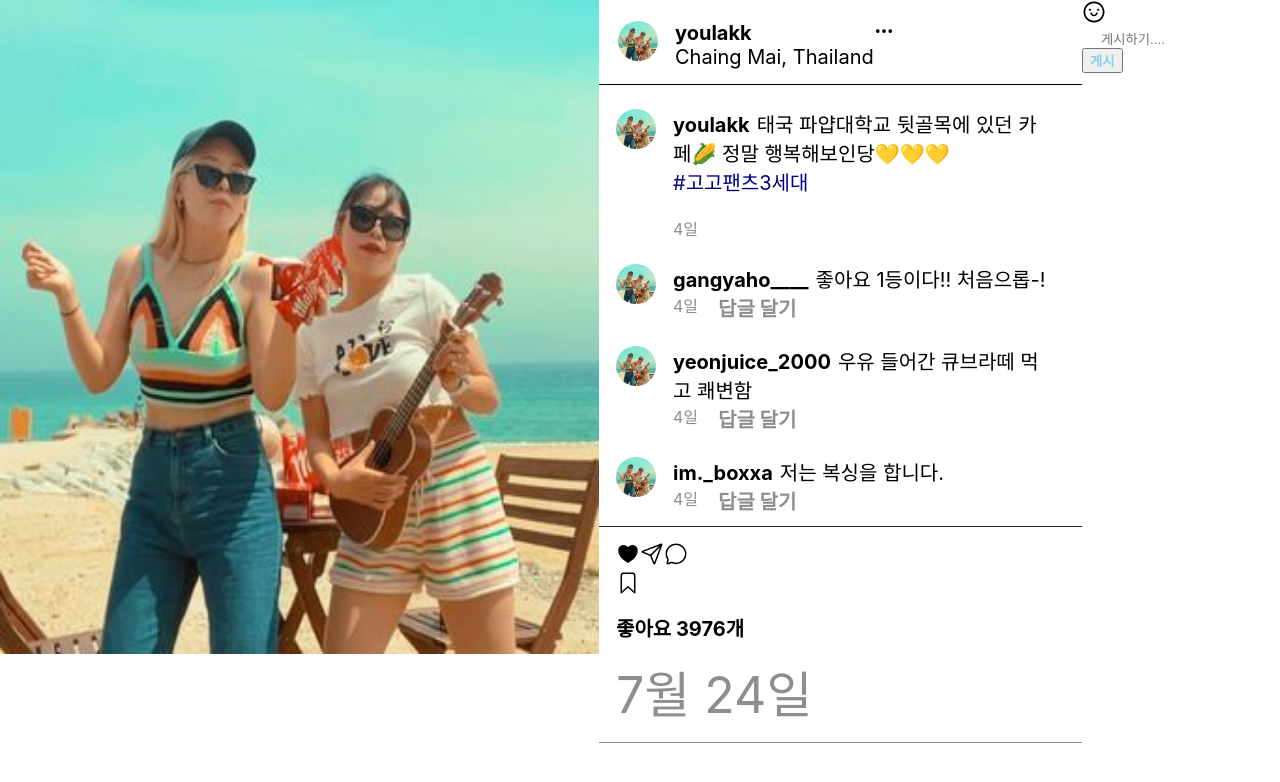
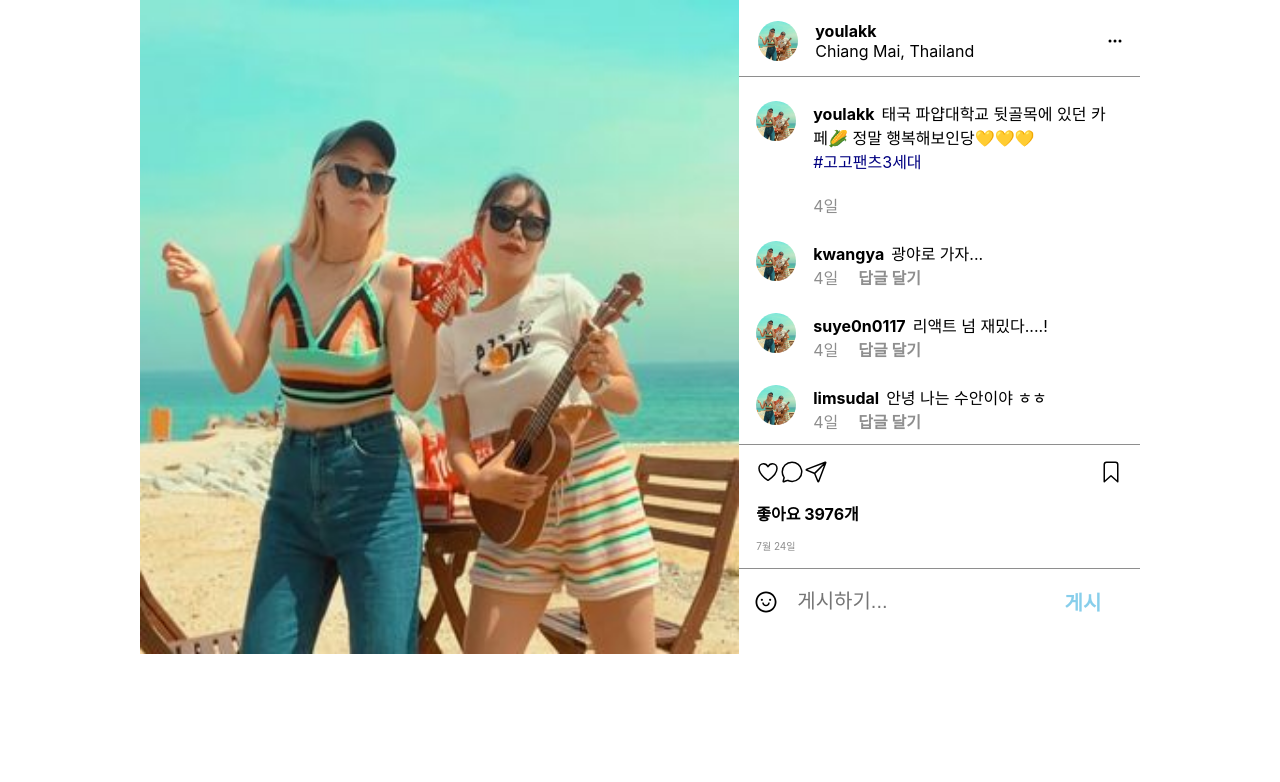
Before and after one commit to haeni0117/REACT_tutoring, a React (Create React App) app: page / in a window 1280 px wide. Shown: the top 782 px of the page. Built offline with nearby package versions, Linux system fonts and the light colour scheme.

Commit message:
✨8/1 튜터링 : 게시글 페이지 완성

```diff
--- a/src/pages/Post.js
+++ b/src/pages/Post.js
@@ -5,10 +5,10 @@ import react, { useState } from "react";
 import PostImg from "../assets/images/image1.jpeg";
 import MyProfileImg from "../assets/images/image1.jpeg";
 import CommentProfileImg from "../assets/images/image1.jpeg";
-import Comment from "./components/comment";
-import Modal from "./components/modal";
+import Comment from "../pages/components/comment";
+import Modal from "../pages/components/modal";
 
-//icons
+// Icons
 import {
   IoHeartOutline,
   IoChatbubbleOutline,
@@ -23,20 +23,28 @@ const Post = () => {
   const [day, setDay] = useState(4);
   const [like, setLike] = useState(false);
   const [likeNum, setLikeNum] = useState(3976);
+  const [reply, setReply] = useState();
+  const [isModalVisible, setModalVisible] = useState(false);
+
   const today = new Date();
-  const [month, date] = [today.getMonth(), today.getDate()];
-  const [reply, setReply] = useState();
+  const [month, date] = [today.getMonth() + 1, today.getDate()]; //배열 할당
+
   const handleSubmit = (e) => {
     setReply(e.target.value);
   };
-  const [isModalVisibie, setModalVisibie] = useState(false);
 
   return (
-    <div>
     <div
       css={css`
         display: flex;
-
+        justify-content: center;
+      `}
+    >
+      <div
+        css={css`
+          display: flex;
+          position: relative;
+          width: fit-content;
           justify-content: center;
         `}
       >
@@ -50,37 +58,38 @@ const Post = () => {
 
         <div
           css={css`
-            background-color: white;
-            width: 70%;
-            font-size: 20px;
-            position: relative;
-            justify-content: center;
+            width: 33%;
           `}
         >
+          {/* 상단 프로필 부분 */}
           <StyledProfileWrapper>
+            <div
+              css={css`
+                display: flex;
+              `}
+            >
               <StyledProfile src={MyProfileImg} />
               <div>
                 <StyledLink>youlakk</StyledLink>
-              <div>Chaing Mai, Thailand</div>
+                <div>Chiang Mai, Thailand</div>
               </div>
-            <div>
-              <IoEllipsisHorizontalSharp />
             </div>
+            <IoEllipsisHorizontalSharp
+              onClick={() => {
+                setModalVisible(true);
+              }}
+            />
           </StyledProfileWrapper>
+          {/* 프로필 하단 부분 */}
           <div
             css={css`
-              background-color: white;
               padding: 0 27px 11px 17px;
-              border-bottom: 1px solid #262626;
+              border-bottom: 1px solid rgb(142, 142, 142);
             `}
           >
             <StyledWrapper>
               <StyledProfile src={MyProfileImg} />
-              <div
-                css={css`
-                  background-color: white;
-                `}
-              >
+              <div>
                 <StyledContentWrapper>
                   <StyledLink href="#">youlakk</StyledLink>
                   <span>
@@ -97,6 +106,7 @@ const Post = () => {
                     css={css`
                       color: navy;
                       font-weight: normal;
+                      display: inline-block;
                     `}
                     href="#"
                   >
@@ -114,65 +124,63 @@ const Post = () => {
             </StyledWrapper>
             <Comment
               profileImg={CommentProfileImg}
-              userName={"gangyaho____"}
-              contents={"좋아요 1등이다!! 처음으롭-!"}
+              userName={"kwangya"}
+              contents={"광야로 가자..."}
               date={day}
               setDay={setDay}
             />
             <Comment
               profileImg={CommentProfileImg}
-              userName={"yeonjuice_2000"}
-              contents={"우유 들어간 큐브라떼 먹고 쾌변함"}
+              userName={"suye0n0117"}
+              contents={"리액트 넘 재밌다....!"}
               date={day}
               setDay={setDay}
             />
             <Comment
               profileImg={CommentProfileImg}
-              userName={"im._boxxa"}
-              contents={"저는 복싱을 합니다."}
+              userName={"limsudal"}
+              contents={"안녕 나는 수안이야 ㅎㅎ"}
               date={day}
               setDay={setDay}
             />
           </div>
           <div
             css={css`
-              background-color: white;
               padding: 15px 17px;
+              // background-color: yellowgreen;
               border-bottom: 1px solid rgb(142, 142, 142);
             `}
           >
-            <div>
             <div
               css={css`
+                display: flex;
                 justify-content: space-between;
               `}
             >
-                {like === true ? (
-                  <IoHeartOutline
+              <div>
+                {like ? (
+                  <IoHeartSharp
                     onClick={() => {
                       setLike(false);
                       setLikeNum(likeNum - 1);
                     }}
-                    css={Iconstyle}
+                    css={IconStyle}
                   />
                 ) : (
-                  <IoHeartSharp
+                  <IoHeartOutline
                     onClick={() => {
                       setLike(true);
-                      setLikeNum(likeNum + 100);
+                      setLikeNum(likeNum + 1);
                     }}
-                    css={Iconstyle}
+                    css={IconStyle}
                   />
                 )}
-                <IoPaperPlaneOutline css={Iconstyle} />
-                <IoChatbubbleOutline css={Iconstyle} />
+
+                <IoChatbubbleOutline css={IconStyle} />
+                <IoPaperPlaneOutline css={IconStyle} />
               </div>
-              <div
-                css={css`
-                  justify-content: distance-between;
-                `}
-              >
-                <IoBookmarkOutline css={Iconstyle} />
+              <div>
+                <IoBookmarkOutline css={IconStyle} />
               </div>
             </div>
             <div
@@ -184,39 +192,44 @@ const Post = () => {
             >
               좋아요 {likeNum}개
             </div>
-            <StyledDate fontSize={50}>
-              {month + 1}월 {date}일
+            <StyledDate fontSize={10}>
+              {month}월 {date}일
             </StyledDate>
           </div>
+          <div
+            css={css`
+              padding: 17px 15px;
+              display: flex;
+              align-items: center;
+            `}
+          >
+            <AiOutlineSmile css={IconStyle} />
+            <StyledInput
+              type="text"
+              value={reply}
+              placeholder="게시하기..."
+              onChange={handleSubmit}
+            />
+            <StyledSubmitButton type="submit" disabled={reply === ""}>
+              게시
+            </StyledSubmitButton>
+            {reply}
           </div>
-        <div>
-          <div>
-            <AiOutlineSmile css={Iconstyle} />
-            <input
-              css={css`
-                border: none;
-                margin-left: 17px;
-              `}
-              type="text"
-              placeholder="게시하기...."
-              onChange={(value) => {
-                setReply(value);
-              }}
-            />
-            <StyledSubmitButton type="submit">게시</StyledSubmitButton>
         </div>
-          {isModalVisibie && <Modal setModalVisibie={setModalVisibie} />}
-        </div>
+        {isModalVisible && <Modal setModalVisible={setModalVisible} />}
       </div>
     </div>
   );
 };
 
 export default Post;
+
 const StyledProfileWrapper = styled.div`
   display: flex;
   padding: 21px 17px 15px 19px;
-  border-bottom: 1px solid black;
+  border-bottom: 1px solid rgb(142, 142, 142);
+  justify-content: space-between;
+  align-items: center;
 `;
 
 const StyledProfile = styled.img`
@@ -226,9 +239,10 @@ const StyledProfile = styled.img`
   margin-right: 17px;
 `;
 const StyledDate = styled.div`
+  color: rgb(142, 142, 142);
   font-size: ${(props) => props.fontSize || 16}px;
-  color: rgb(142, 142, 142);
 `;
+
 const StyledLink = styled.a`
   text-decoration: none;
   color: black;
@@ -240,17 +254,26 @@ const StyledWrapper = styled.div`
   margin-top: 24px;
 `;
 const StyledContentWrapper = styled.div`
+  display: flex;
+  margin-bottom: 19px;
+  align-items: center;
   display: inline;
-  margin-bottom: 19px;
-  background-color: white;
-  align-items: center;
 `;
-const Iconstyle = css`
+const IconStyle = css`
   width: 24px;
   height: 24px;
 `;
+const StyledInput = styled.input`
+  border: none;
+  margin-left: 17px;
+  width: 70%;
+  font-size: 20px;
+`;
+
 const StyledSubmitButton = styled.button`
-rgb(142, 142, 142);
-color:skyblue;
-font-weight:bold;
-fontsize:20px;`;
+  border: none;
+  background: white;
+  color: skyblue;
+  font-weight: bold;
+  font-size: 20px;
+`;
--- a/src/pages/components/comment.js
+++ b/src/pages/components/comment.js
@@ -7,11 +7,7 @@ const Comment = ({ profileImg, userName, contents, date, setDay }) => {
   return (
     <StyledWrapper>
       <StyledProfile src={profileImg} />
-      <div
-        css={css`
-          background-color: white;
-        `}
-      >
+      <div>
         <StyledContentWrapper>
           <StyledLink href="#">{userName}</StyledLink>
           <span>{contents}</span>
@@ -19,9 +15,6 @@ const Comment = ({ profileImg, userName, contents, date, setDay }) => {
         <div
           css={css`
             display: flex;
-            background-color: white;
-            //justify-content: space-between;
-            // width: 33%;
           `}
         >
           <StyledDate
@@ -70,12 +63,8 @@ const StyledWrapper = styled.div`
   margin-top: 24px;
 `;
 const StyledContentWrapper = styled.div`
+  display: flex;
+  margin-bottom: 19px;
+  align-items: center;
   display: inline;
-  margin-bottom: 19px;
-  background-color: white;
-  align-items: center;
 `;
-const IconStyle = css`
-  width: 24px;
-  height: 24px;
-`;
--- a/src/pages/components/modal.js
+++ b/src/pages/components/modal.js
@@ -1,20 +1,11 @@
+/** @jsxImportSource @emotion/react */
 import { jsx, css } from "@emotion/react";
 import styled from "@emotion/styled";
 import react, { useState } from "react";
 
-const Modal = ({ setModalVisibie }) => {
+const Modal = ({ setModalVisible }) => {
   return (
-    <div
-      css={css`
-        width: 400px;
-        border-radius: 13px;
-        height: fit-content;
-        border: 1px solid rgb(142, 142, 142);
-        bottom: -450px;
-        left: 300px;
-        background-color: white;
-      `}
-    >
+    <StyledModalWrapper>
       <StyledModalButton
         css={css`
           font-weight: bold;
@@ -24,27 +15,40 @@ const Modal = ({ setModalVisibie }) => {
         신고
       </StyledModalButton>
       <StyledModalButton>태그된 계정</StyledModalButton>
-      <StyledModalButton>공유대상</StyledModalButton>
-      <StyledModalButton>링크복사</StyledModalButton>
+      <StyledModalButton>공유 대상...</StyledModalButton>
+      <StyledModalButton>링크 복사</StyledModalButton>
       <StyledModalButton>퍼가기</StyledModalButton>
-      <StyledModalButton>취소</StyledModalButton>
       <StyledModalButton
         css={css`
           border: none;
         `}
         onClick={() => {
-          setModalVisibie(false);
+          setModalVisible(false);
         }}
-      ></StyledModalButton>
-    </div>
+      >
+        취소
+      </StyledModalButton>
+    </StyledModalWrapper>
   );
 };
+
 export default Modal;
 
-const StyledModalButton = styled.div`
-  width: 300px;
-  background-color: white;
+const StyledModalWrapper = styled.div`
+  width: 400px;
   border-radius: 13px;
   height: fit-content;
+  border: 1px solid rgb(142, 142, 142);
+  position: absolute;
+  bottom: -450px;
+  left: 320px;
+  background-color: white;
+`;
+
+const StyledModalButton = styled.div`
+  width: 100%;
+  display: flex;
   justify-content: center;
+  padding: 17px 0;
+  border-bottom: 1px solid rgb(142, 142, 142);
 `;
```
Lines whose indentation alone changed are shown as unchanged.
